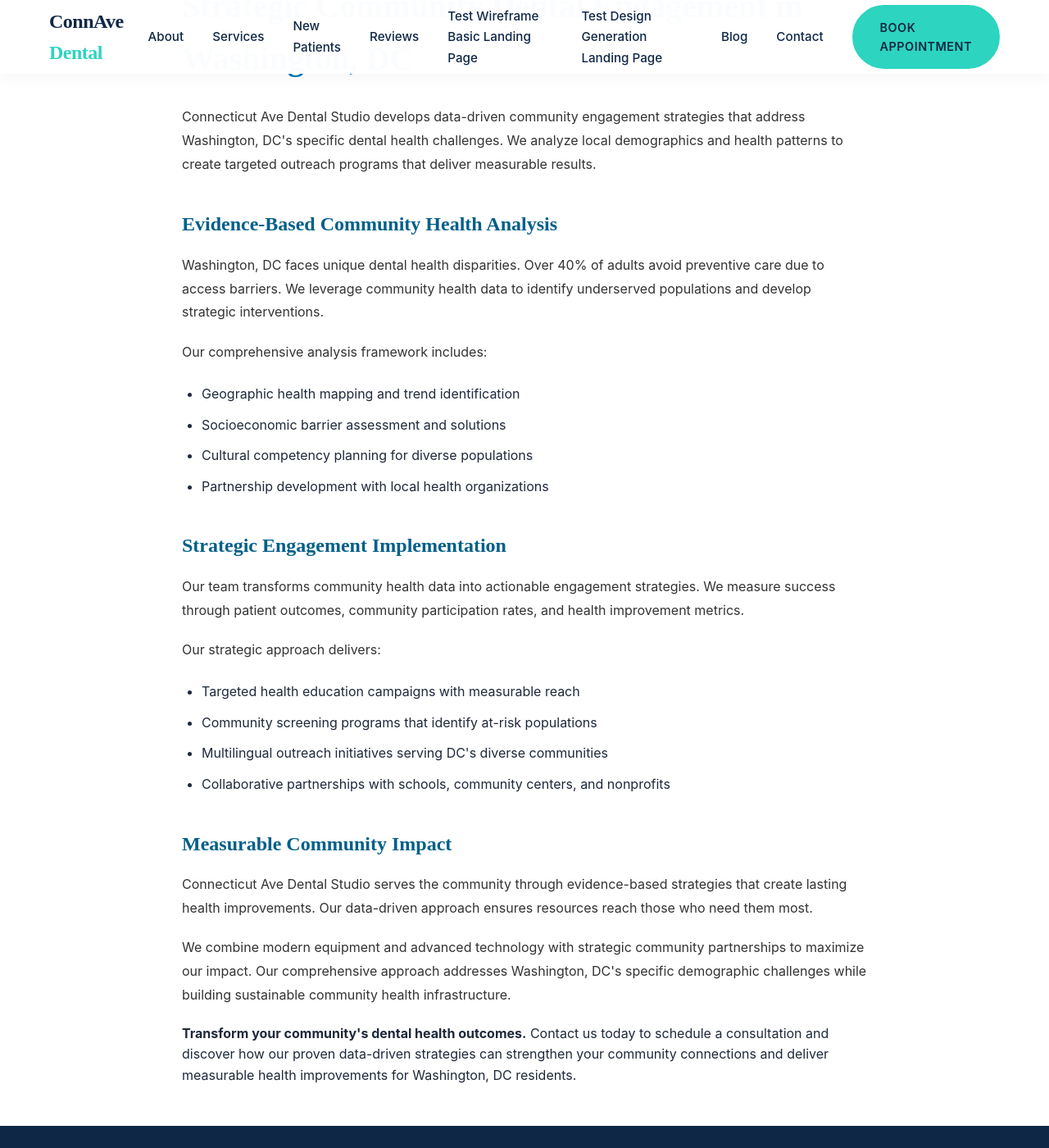
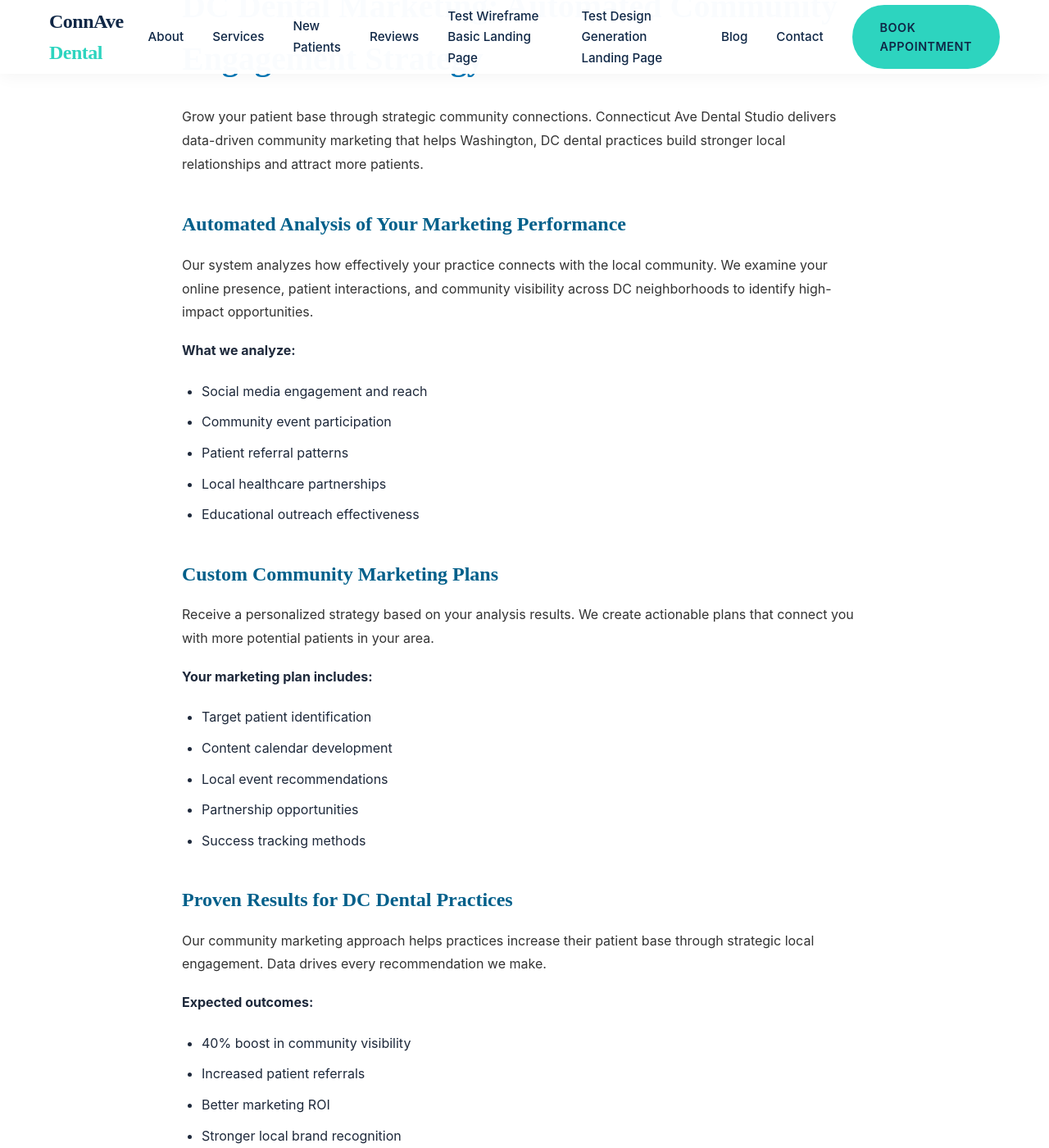
Before and after one commit to asquitt/asquitt.github.io, a Jekyll site: the page test-community-engagement---basic.html, which Jekyll copies as it is, in a window 1280 px wide and 1400 px high, scrolled down 224 px. Shown: the whole window at 82% size. Built offline with Jekyll 4.4.1, drawn with Linux system fonts in a browser that asks for light colours; some of the changed text lies outside the part shown.

Commit message:
Rollback: Revert changes to test-community-engagement---basic.html

```diff
--- a/test-community-engagement---basic.html
+++ b/test-community-engagement---basic.html
@@ -3,7 +3,7 @@
 <head>
     <meta charset="UTF-8">
     <meta name="viewport" content="width=device-width, initial-scale=1.0">
-    <meta name="description" content="Connecticut Ave Dental Studio uses advanced AI technology to analyze community engagement strategies for premium dental care in Washington, DC.">
+    <meta name="description" content="Get automated community engagement strategy analysis for your dental practice. Advanced AI technology evaluates and optimizes your Washington, DC outreach efforts.">
     <title>Automated Community Engagement Strategy Analysis | Connecticut Ave Dental Studio</title>
     <style>
 
@@ -299,30 +299,39 @@
 
     <main class="page-content">
         <h1>Automated Community Engagement Strategy Analysis | Connecticut Ave Dental Studio</h1>
-        <h1>Strategic Community Dental Engagement in Washington, DC</h1>
-<p>Connecticut Ave Dental Studio develops data-driven community engagement strategies that address Washington, DC's specific dental health challenges. We analyze local demographics and health patterns to create targeted outreach programs that deliver measurable results.</p>
-<h2>Evidence-Based Community Health Analysis</h2>
-<p>Washington, DC faces unique dental health disparities. Over 40% of adults avoid preventive care due to access barriers. We leverage community health data to identify underserved populations and develop strategic interventions.</p>
-<p>Our comprehensive analysis framework includes:
+        <h1>DC Dental Marketing: Automated Community Engagement Strategy</h1>
+<p>Grow your patient base through strategic community connections. Connecticut Ave Dental Studio delivers data-driven community marketing that helps Washington, DC dental practices build stronger local relationships and attract more patients.</p>
+<h2>Automated Analysis of Your Marketing Performance</h2>
+<p>Our system analyzes how effectively your practice connects with the local community. We examine your online presence, patient interactions, and community visibility across DC neighborhoods to identify high-impact opportunities.</p>
+<strong>What we analyze:</strong>
 <ul>
-<li>Geographic health mapping and trend identification</li>
-<li>Socioeconomic barrier assessment and solutions</li>
-<li>Cultural competency planning for diverse populations</li>
-<li>Partnership development with local health organizations</li>
-</ul></p>
-<h2>Strategic Engagement Implementation</h2>
-<p>Our team transforms community health data into actionable engagement strategies. We measure success through patient outcomes, community participation rates, and health improvement metrics.</p>
-<p>Our strategic approach delivers:
+<li>Social media engagement and reach</li>
+<li>Community event participation</li>
+<li>Patient referral patterns</li>
+<li>Local healthcare partnerships</li>
+<li>Educational outreach effectiveness</li>
+</ul>
+<h2>Custom Community Marketing Plans</h2>
+<p>Receive a personalized strategy based on your analysis results. We create actionable plans that connect you with more potential patients in your area.</p>
+<strong>Your marketing plan includes:</strong>
 <ul>
-<li>Targeted health education campaigns with measurable reach</li>
-<li>Community screening programs that identify at-risk populations</li>
-<li>Multilingual outreach initiatives serving DC's diverse communities</li>
-<li>Collaborative partnerships with schools, community centers, and nonprofits</li>
-</ul></p>
-<h2>Measurable Community Impact</h2>
-<p>Connecticut Ave Dental Studio serves the community through evidence-based strategies that create lasting health improvements. Our data-driven approach ensures resources reach those who need them most.</p>
-<p>We combine modern equipment and advanced technology with strategic community partnerships to maximize our impact. Our comprehensive approach addresses Washington, DC's specific demographic challenges while building sustainable community health infrastructure.</p>
-<strong>Transform your community's dental health outcomes.</strong> Contact us today to schedule a consultation and discover how our proven data-driven strategies can strengthen your community connections and deliver measurable health improvements for Washington, DC residents.
+<li>Target patient identification</li>
+<li>Content calendar development</li>
+<li>Local event recommendations</li>
+<li>Partnership opportunities</li>
+<li>Success tracking methods</li>
+</ul>
+<h2>Proven Results for DC Dental Practices</h2>
+<p>Our community marketing approach helps practices increase their patient base through strategic local engagement. Data drives every recommendation we make.</p>
+<strong>Expected outcomes:</strong>
+<ul>
+<li>40% boost in community visibility</li>
+<li>Increased patient referrals</li>
+<li>Better marketing ROI</li>
+<li>Stronger local brand recognition</li>
+</ul>
+<p>Transform how your practice connects with Washington, DC residents. Our automated analysis delivers actionable insights that can grow your practice for years.</p>
+<strong>Ready to expand your patient base?</strong> Contact us today for your free community marketing analysis and discover how strategic engagement accelerates practice growth.
     </main>
     <footer>
 <div class="container">
```
